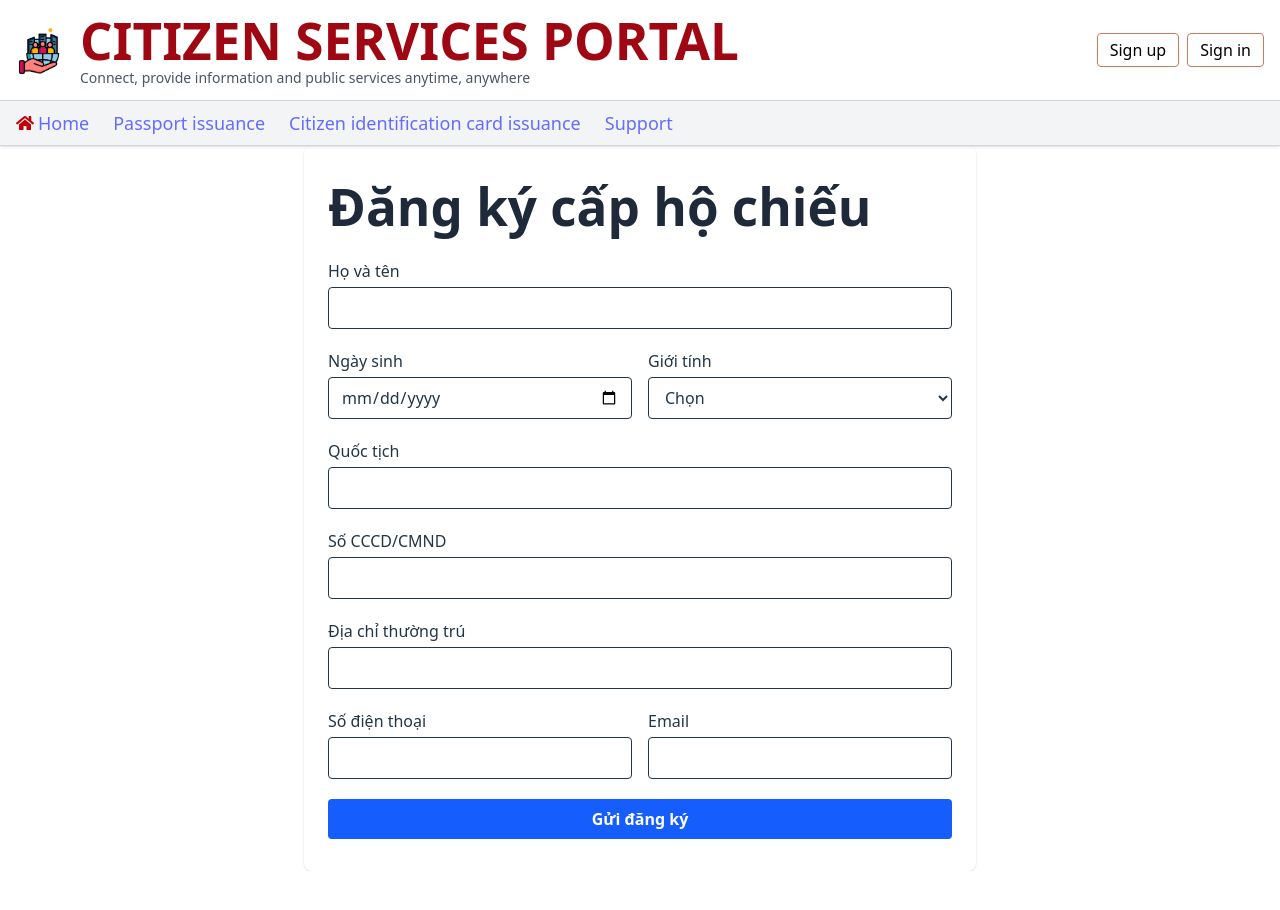
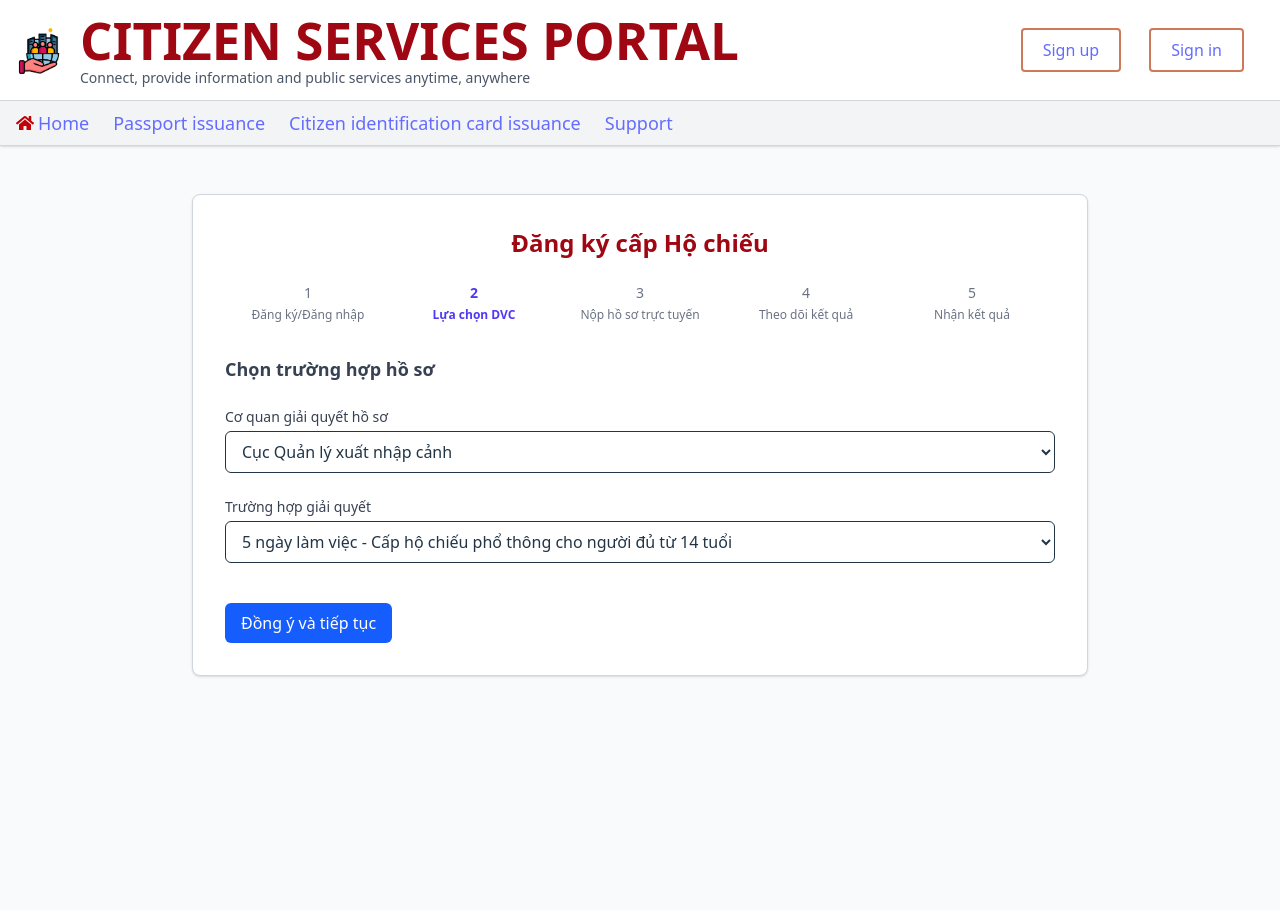
Before and after one commit to davit0308/NT219.P21.ANTN_Public-Administrative-Services-via-Citizen-Services-Portal, a React (Vite) app in the folder App/client/: page /passport in a window 1280 px wide. Shown: the top 910 px of the page. Before the commit the page ends 871 px from the top, so only its background shows below. Built offline with nearby package versions, Linux system fonts and the light colour scheme.

Commit message:
update passport + ID card (chưa xong)

```diff
--- a/App/client/src/App.jsx
+++ b/App/client/src/App.jsx
@@ -3,6 +3,8 @@ import Navbar from './Components/Navbar/Navbar';
 import Home from './Components/Home/Home';
 import IdentityCard from './Components/IdentityCard/IdentityCard';
 import Passport from './Components/Passport/Passport';
+import Login from './Components/Login/Login';
+import Register from './Components/Register/Register';
 
 function App() {
   return (
@@ -12,6 +14,8 @@ function App() {
         <Route path="/" element={<Home />} />
         <Route path="/identitycard" element={<IdentityCard />} />
         <Route path="/passport" element={<Passport />} />
+        <Route path="/login" element={<Login />} />
+        <Route path="/register" element={<Register />} />
       </Routes>
     </Router>
   );
--- /dev/null
+++ b/App/client/src/Components/Login/Login.jsx
@@ -0,0 +1,53 @@
+// src/Pages/Login.jsx
+export default function Login() {
+  return (
+    <div className="min-h-screen flex items-center justify-center bg-gray-50 py-12 px-4">
+      <div className="max-w-md w-full bg-white p-8 border border-gray-300 rounded-lg shadow">
+        <h2 className="text-center text-2xl font-bold text-red-800 mb-6">
+          Đăng nhập Cổng Dịch Vụ Công Quốc Gia
+        </h2>
+        <form className="space-y-5">
+          <div>
+            <label className="block text-sm font-medium text-gray-700">Email</label>
+            <input
+              type="email"
+              required
+              className="mt-1 block w-full px-3 py-2 border border-gray-300 rounded-md shadow-sm focus:ring-red-500 focus:border-red-500"
+            />
+          </div>
+
+          <div>
+            <label className="block text-sm font-medium text-gray-700">Mật khẩu</label>
+            <input
+              type="password"
+              required
+              className="mt-1 block w-full px-3 py-2 border border-gray-300 rounded-md shadow-sm focus:ring-red-500 focus:border-red-500"
+            />
+          </div>
+
+          <div className="flex items-center justify-between">
+            <div className="text-sm">
+              <a href="#" className="text-red-600 hover:text-red-500">
+                Quên mật khẩu?
+              </a>
+            </div>
+          </div>
+
+          <button
+            type="submit"
+            className="w-full bg-red-700 hover:bg-red-800 text-white font-semibold py-2 px-4 rounded"
+          >
+            Đăng nhập
+          </button>
+        </form>
+
+        <p className="mt-6 text-center text-sm text-gray-600">
+          Chưa có tài khoản?{" "}
+          <a href="/register" className="text-red-600 hover:text-red-500 font-medium">
+            Đăng ký
+          </a>
+        </p>
+      </div>
+    </div>
+  );
+}
--- a/App/client/src/Components/Navbar/Navbar.jsx
+++ b/App/client/src/Components/Navbar/Navbar.jsx
@@ -13,8 +13,8 @@ export default function Navbar() {
           </div>
         </div>
         <div className="flex gap-2">
-          <button className="border border-[#ce7a58] text-black px-3 py-1 rounded hover:bg-[#ce7a58] hover:text-white cursor-pointer transition-colors">Sign up</button>
-          <button className="border border-[#ce7a58] text-black px-3 py-1 rounded hover:bg-[#ce7a58] hover:text-white cursor-pointer transition-colors">Sign in</button>
+          <Link to="/register" className="border-2 border-[#ce7a58] text-black px-5 py-2 rounded hover:bg-[#ce7a58] hover:text-white cursor-pointer mr-5 font-medium">Sign up</Link>
+          <Link to="/login" className="border-2 border-[#ce7a58] text-black px-5 py-2 rounded hover:bg-[#ce7a58] hover:text-white cursor-pointer mr-5 font-medium">Sign in</Link>
         </div>
       </div>
       <div className="bg-gray-100 border-t border-gray-300">
@@ -24,7 +24,7 @@ export default function Navbar() {
               <FaHome className="text-red-700" /> Home
             </Link>
             <Link to="/passport" className="hover:text-red-700">Passport issuance</Link>
-            <Link to="/feedback" className="hover:text-red-700">Citizen identification card issuance</Link>
+            <Link to="/identitycard" className="hover:text-red-700">Citizen identification card issuance</Link>
             <Link to="/support" className="hover:text-red-700">Support</Link>
           </div>
         </div>
--- a/App/client/src/Components/Passport/Passport.jsx
+++ b/App/client/src/Components/Passport/Passport.jsx
@@ -1,134 +1,108 @@
-import { useState } from "react";
+import { useState } from 'react';
 
 export default function Passport() {
-    const [form, setForm] = useState({
-        fullname: "",
-        dob: "",
-        gender: "",
-        nationality: "",
-        idNumber: "",
-        address: "",
-        phone: "",
-        email: "",
-    });
+    const [step, setStep] = useState(2);
 
-    const handleChange = (e) => {
-        setForm({ ...form, [e.target.name]: e.target.value });
-    };
-
-    const handleSubmit = (e) => {
-        e.preventDefault();
-        // Xử lý gửi form ở đây
-        alert("Đã gửi thông tin!");
-    };
+    const handleNextStep = () => setStep(prev => prev + 1);
 
     return (
-        <div className="max-w-2xl mx-auto px-6 py-8 bg-white rounded-lg shadow">
-            <h1 className="text-3xl font-bold text-gray-800 mb-6">Đăng ký cấp hộ chiếu</h1>
-            <form onSubmit={handleSubmit} className="space-y-5">
-                <div>
-                    <label className="block font-medium mb-1">Họ và tên</label>
-                    <input
-                        type="text"
-                        name="fullname"
-                        value={form.fullname}
-                        onChange={handleChange}
-                        required
-                        className="w-full border rounded px-3 py-2 focus:outline-none focus:ring-2 focus:ring-blue-400"
-                    />
+        <div className="min-h-screen bg-gray-50 py-12 px-4 flex justify-center items-start">
+            <div className="max-w-4xl w-full bg-white p-8 rounded-lg shadow border border-gray-300">
+                <h2 className="text-center text-2xl font-bold text-red-800 mb-6">
+                    Đăng ký cấp Hộ chiếu
+                </h2>
+
+                <div className="flex justify-between mb-8">
+                    {['Đăng ký/Đăng nhập', 'Lựa chọn DVC', 'Nộp hồ sơ trực tuyến', 'Theo dõi kết quả', 'Nhận kết quả'].map((label, index) => (
+                        <div key={index} className={`text-center w-1/5 ${step === index + 1 ? 'font-bold text-indigo-600' : 'text-gray-500'}`}>
+                            <div className="text-sm mb-1">{index + 1}</div>
+                            <div className="text-xs">{label}</div>
+                        </div>
+                    ))}
                 </div>
-                <div className="flex gap-4">
-                    <div className="flex-1">
-                        <label className="block font-medium mb-1">Ngày sinh</label>
-                        <input
-                            type="date"
-                            name="dob"
-                            value={form.dob}
-                            onChange={handleChange}
-                            required
-                            className="w-full border rounded px-3 py-2 focus:outline-none focus:ring-2 focus:ring-blue-400"
-                        />
+
+                {step === 2 && (
+                    <form className="space-y-6">
+                        <h3 className="text-lg font-semibold text-gray-700">Chọn trường hợp hồ sơ</h3>
+                        <div>
+                            <label className="block text-sm font-medium text-gray-700 mb-1">Cơ quan giải quyết hồ sơ</label>
+                            <select className="w-full border rounded-md px-3 py-2">
+                                <option>Cục Quản lý xuất nhập cảnh</option>
+                                <option>Phòng Quản lý xuất nhập cảnh Công an tỉnh/thành phố</option>
+                            </select>
+                        </div>
+                        <div>
+                            <label className="block text-sm font-medium text-gray-700 mb-1">Trường hợp giải quyết</label>
+                            <select className="w-full border rounded-md px-3 py-2">
+                                <option>5 ngày làm việc - Cấp hộ chiếu phổ thông cho người đủ từ 14 tuổi</option>
+                                <option>5 ngày làm việc - Cấp hộ chiếu phổ thông cho trẻ em dưới 14 tuổi</option>
+                            </select>
+                        </div>
+                        <button type="button" onClick={handleNextStep} className="mt-4 rounded-md bg-blue-600 text-white px-4 py-2 hover:bg-blue-500">Đồng ý và tiếp tục</button>
+                    </form>
+                )}
+
+                {step === 3 && (
+                    <form className="space-y-6">
+                        <h3 className="text-lg font-semibold text-gray-700">Nộp hồ sơ trực tuyến</h3>
+                        <div className="grid grid-cols-1 sm:grid-cols-2 gap-4">
+                            <input placeholder="Họ" className="border px-3 py-2 rounded-md" />
+                            <input placeholder="Tên đệm và tên" className="border px-3 py-2 rounded-md" />
+                            <input placeholder="Họ và tên (tự động)" className="border px-3 py-2 rounded-md bg-gray-100" readOnly />
+                            <input type="date" className="border px-3 py-2 rounded-md" placeholder="Ngày sinh" />
+                            <input placeholder="Nơi sinh" className="border px-3 py-2 rounded-md" />
+                            <input placeholder="Số CCCD" className="border px-3 py-2 rounded-md" />
+                            <input type="date" placeholder="Ngày cấp" className="border px-3 py-2 rounded-md" />
+                            <input placeholder="Nơi cấp" className="border px-3 py-2 rounded-md" />
+                            <input placeholder="Dân tộc" className="border px-3 py-2 rounded-md" />
+                            <input placeholder="Tôn giáo" className="border px-3 py-2 rounded-md" />
+                            <input placeholder="Số điện thoại" className="border px-3 py-2 rounded-md" />
+                            <input placeholder="Email" className="border px-3 py-2 rounded-md" />
+                            <div className="sm:col-span-2">
+                                <label className="block text-sm font-medium text-gray-700">Địa chỉ thường trú</label>
+                                <div className="grid grid-cols-4 gap-2 mt-1">
+                                    <select className="border rounded-md px-2 py-1 col-span-1">
+                                        <option>Tỉnh/Thành</option>
+                                    </select>
+                                    <select className="border rounded-md px-2 py-1 col-span-1">
+                                        <option>Quận/Huyện</option>
+                                    </select>
+                                    <select className="border rounded-md px-2 py-1 col-span-1">
+                                        <option>Phường/Xã</option>
+                                    </select>
+                                    <input className="border px-3 py-1 rounded-md col-span-1" placeholder="Số nhà, đường..." />
+                                </div>
+                            </div>
+                            <input placeholder="Nghề nghiệp" className="border px-3 py-2 rounded-md" />
+                            <input placeholder="Tên và địa chỉ cơ quan" className="border px-3 py-2 rounded-md" />
+                            <input placeholder="Họ tên cha/mẹ/vợ/chồng" className="border px-3 py-2 rounded-md" />
+                            <input placeholder="Ngày sinh của người thân" className="border px-3 py-2 rounded-md" type="date" />
+                            <input placeholder="Hộ chiếu phổ thông gần nhất - ngày cấp" className="border px-3 py-2 rounded-md" type="date" />
+                            <input placeholder="Hộ chiếu phổ thông gần nhất - nơi cấp" className="border px-3 py-2 rounded-md" />
+                            <div className="sm:col-span-2">
+                                <label className="block text-sm font-medium text-gray-700">Tải ảnh chân dung</label>
+                                <input type="file" className="border px-3 py-2 rounded-md w-full" />
+                            </div>
+                            <div className="sm:col-span-2">
+                                <label className="block text-sm font-medium text-gray-700">Tải ảnh CCCD mặt trước và sau</label>
+                                <input type="file" multiple className="border px-3 py-2 rounded-md w-full" />
+                            </div>
+                        </div>
+                        <div className="flex items-center gap-4">
+                            <input placeholder="Mã xác thực" className="border px-3 py-2 rounded-md" />
+                            <button type="button" onClick={handleNextStep} className="rounded-md bg-indigo-600 px-4 py-2 text-white">Tiếp tục</button>
+                        </div>
+                    </form>
+                )}
+
+                {step === 4 && (
+                    <div className="text-center">
+                        <h3 className="text-xl font-semibold text-gray-800 mb-4">Theo dõi kết quả</h3>
+                        <p>Số hồ sơ: <span className="font-bold">HS20250001</span></p>
+                        <p>Họ tên người đăng ký: <span className="font-bold">Nguyễn Văn A</span></p>
                     </div>
-                    <div className="flex-1">
-                        <label className="block font-medium mb-1">Giới tính</label>
-                        <select
-                            name="gender"
-                            value={form.gender}
-                            onChange={handleChange}
-                            required
-                            className="w-full border rounded px-3 py-2 focus:outline-none focus:ring-2 focus:ring-blue-400"
-                        >
-                            <option value="">Chọn</option>
-                            <option value="Nam">Nam</option>
-                            <option value="Nữ">Nữ</option>
-                            <option value="Khác">Khác</option>
-                        </select>
-                    </div>
-                </div>
-                <div>
-                    <label className="block font-medium mb-1">Quốc tịch</label>
-                    <input
-                        type="text"
-                        name="nationality"
-                        value={form.nationality}
-                        onChange={handleChange}
-                        required
-                        className="w-full border rounded px-3 py-2 focus:outline-none focus:ring-2 focus:ring-blue-400"
-                    />
-                </div>
-                <div>
-                    <label className="block font-medium mb-1">Số CCCD/CMND</label>
-                    <input
-                        type="text"
-                        name="idNumber"
-                        value={form.idNumber}
-                        onChange={handleChange}
-                        required
-                        className="w-full border rounded px-3 py-2 focus:outline-none focus:ring-2 focus:ring-blue-400"
-                    />
-                </div>
-                <div>
-                    <label className="block font-medium mb-1">Địa chỉ thường trú</label>
-                    <input
-                        type="text"
-                        name="address"
-                        value={form.address}
-                        onChange={handleChange}
-                        required
-                        className="w-full border rounded px-3 py-2 focus:outline-none focus:ring-2 focus:ring-blue-400"
-                    />
-                </div>
-                <div className="flex gap-4">
-                    <div className="flex-1">
-                        <label className="block font-medium mb-1">Số điện thoại</label>
-                        <input
-                            type="tel"
-                            name="phone"
-                            value={form.phone}
-                            onChange={handleChange}
-                            required
-                            className="w-full border rounded px-3 py-2 focus:outline-none focus:ring-2 focus:ring-blue-400"
-                        />
-                    </div>
-                    <div className="flex-1">
-                        <label className="block font-medium mb-1">Email</label>
-                        <input
-                            type="email"
-                            name="email"
-                            value={form.email}
-                            onChange={handleChange}
-                            required
-                            className="w-full border rounded px-3 py-2 focus:outline-none focus:ring-2 focus:ring-blue-400"
-                        />
-                    </div>
-                </div>
-                <button
-                    type="submit"
-                    className="w-full bg-blue-600 text-white font-semibold py-2 rounded hover:bg-blue-700 transition-colors"
-                >
-                    Gửi đăng ký
-                </button>
-            </form>
+                )}
+            </div>
         </div>
     );
 }
--- /dev/null
+++ b/App/client/src/Components/Register/Register.jsx
@@ -0,0 +1,63 @@
+// src/Pages/Register.jsx
+export default function Register() {
+  return (
+    <div className="min-h-screen flex items-center justify-center bg-gray-50 py-12 px-4">
+      <div className="max-w-md w-full bg-white p-8 border border-gray-300 rounded-lg shadow">
+        <h2 className="text-center text-2xl font-bold text-red-800 mb-6">
+          Đăng ký tài khoản
+        </h2>
+        <form className="space-y-5">
+          <div>
+            <label className="block text-sm font-medium text-gray-700">Họ và tên</label>
+            <input
+              type="text"
+              required
+              className="mt-1 block w-full px-3 py-2 border border-gray-300 rounded-md shadow-sm focus:ring-red-500 focus:border-red-500"
+            />
+          </div>
+
+          <div>
+            <label className="block text-sm font-medium text-gray-700">Email</label>
+            <input
+              type="email"
+              required
+              className="mt-1 block w-full px-3 py-2 border border-gray-300 rounded-md shadow-sm focus:ring-red-500 focus:border-red-500"
+            />
+          </div>
+
+          <div>
+            <label className="block text-sm font-medium text-gray-700">Mật khẩu</label>
+            <input
+              type="password"
+              required
+              className="mt-1 block w-full px-3 py-2 border border-gray-300 rounded-md shadow-sm focus:ring-red-500 focus:border-red-500"
+            />
+          </div>
+
+          <div>
+            <label className="block text-sm font-medium text-gray-700">Xác nhận mật khẩu</label>
+            <input
+              type="password"
+              required
+              className="mt-1 block w-full px-3 py-2 border border-gray-300 rounded-md shadow-sm focus:ring-red-500 focus:border-red-500"
+            />
+          </div>
+
+          <button
+            type="submit"
+            className="w-full bg-red-700 hover:bg-red-800 text-white font-semibold py-2 px-4 rounded"
+          >
+            Đăng ký
+          </button>
+        </form>
+
+        <p className="mt-6 text-center text-sm text-gray-600">
+          Đã có tài khoản?{" "}
+          <a href="/login" className="text-red-600 hover:text-red-500 font-medium">
+            Đăng nhập
+          </a>
+        </p>
+      </div>
+    </div>
+  );
+}
```
Also changed, not shown: App/client/src/Components/IdentityCard/IdentityCard.jsx (+76 -2 lines).
